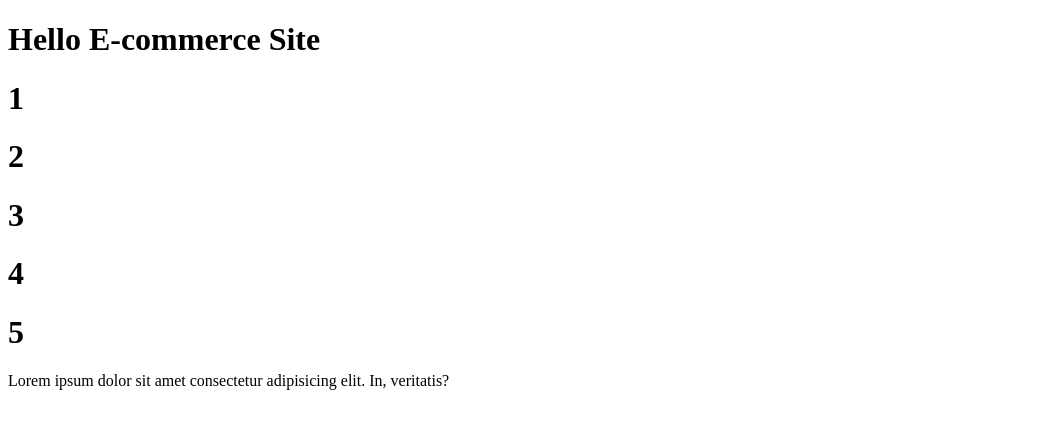
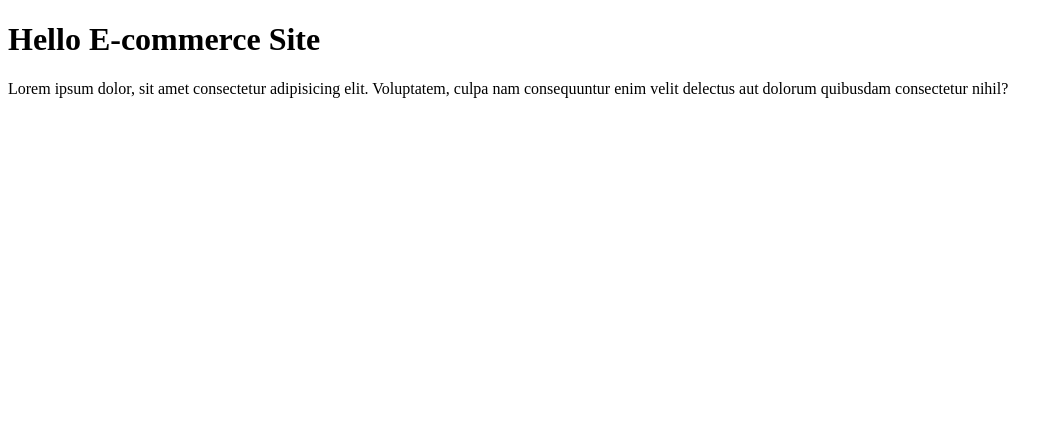
Before and after one commit to najeeb679/eCommerce, a React (Vite) app: page / in a window 1280 px wide. Shown: the top 428 px of the page, without its empty margins (0-1063 px from the left). Built offline with nearby package versions, Linux system fonts and the light colour scheme.

Commit message:
feat: changes

```diff
--- a/src/App.tsx
+++ b/src/App.tsx
@@ -1,14 +1,13 @@
-import { data } from "@muc/constants";
+import React from "react";
 
 const App = () => {
   return (
     <div>
       <h1>Hello E-commerce Site</h1>
-      {data.map((e) => (
-        <h1>{e}</h1>
-      ))}
       <p>
-        Lorem ipsum dolor sit amet consectetur adipisicing elit. In, veritatis?
+        Lorem ipsum dolor, sit amet consectetur adipisicing elit. Voluptatem,
+        culpa nam consequuntur enim velit delectus aut dolorum quibusdam
+        consectetur nihil?
       </p>
     </div>
   );
```
